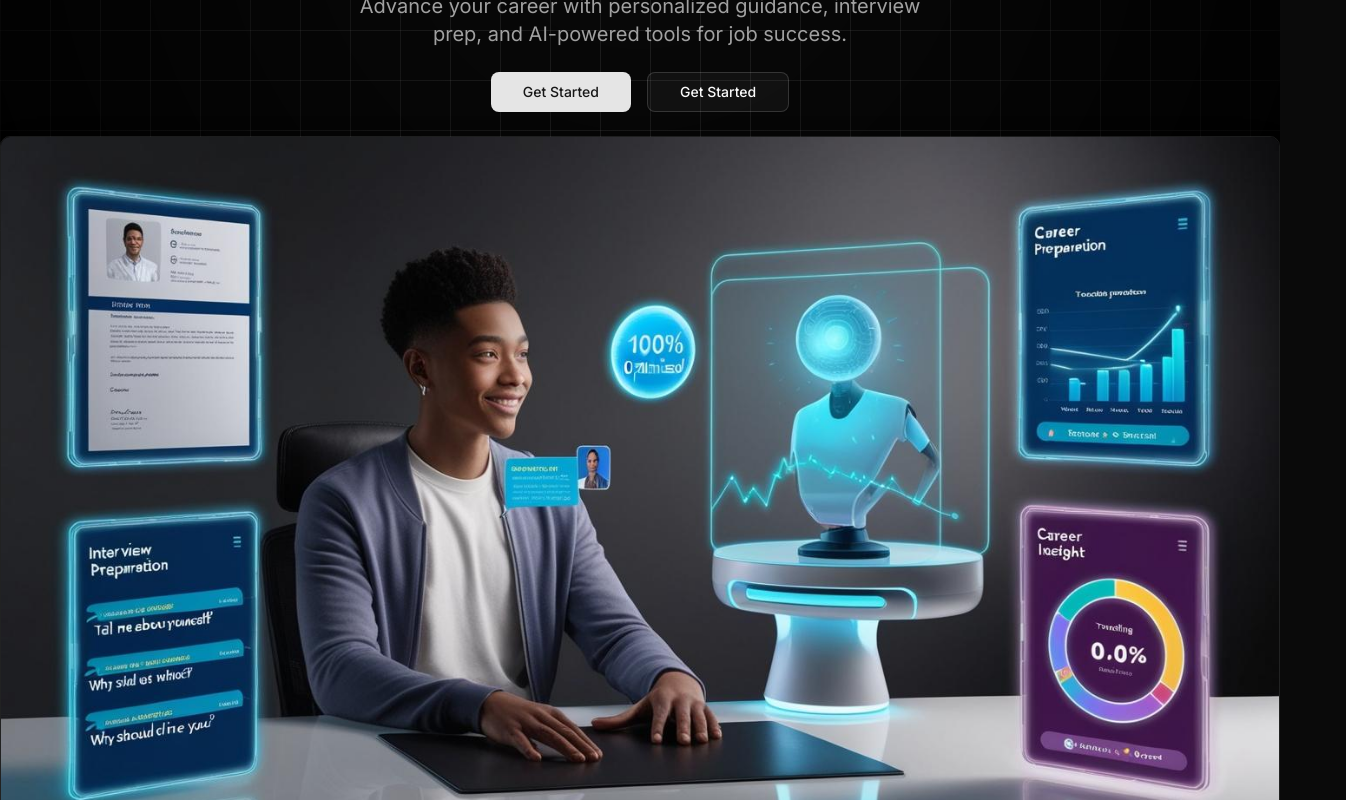
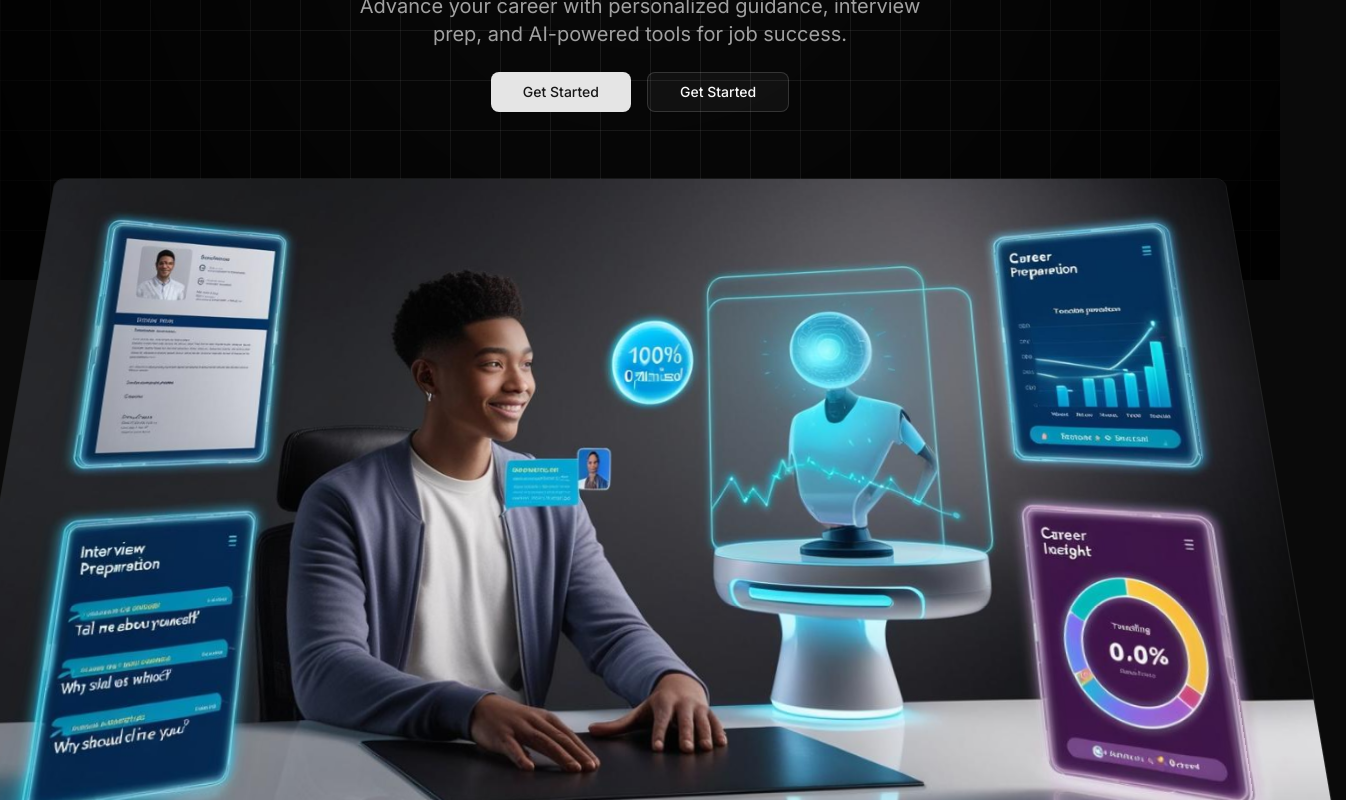
Before and after one commit to Maliha-Moon/ai-career-coach, a Next.js app: page / in a window 1280 px wide. Shown: the part 520-1320 px from the top of the page, 1346 px wide, since content can reach past the window. Built offline with nearby package versions, Linux system fonts and the light colour scheme; no server answers.

Commit message:
style: add 3D transform styles for hero image

```diff
--- a/app/globals.css
+++ b/app/globals.css
@@ -155,3 +155,17 @@
      font-extrabold tracking-tighter text-transparent bg-clip-text pb-2 pr-2;
   }
 }
+
+/* 3D transform styles for hero image */
+.hero-image-wrapper {
+  perspective: 1000px;
+}
+.hero-image {
+  transform: rotateX(15deg) scale(1);
+  transition: transform 0.5s ease-out;
+  will-change: transform;
+}
+
+.hero-image.scrolled {
+  transform: rotateX(0deg) scale(1) translateY(40px);
+}
```
